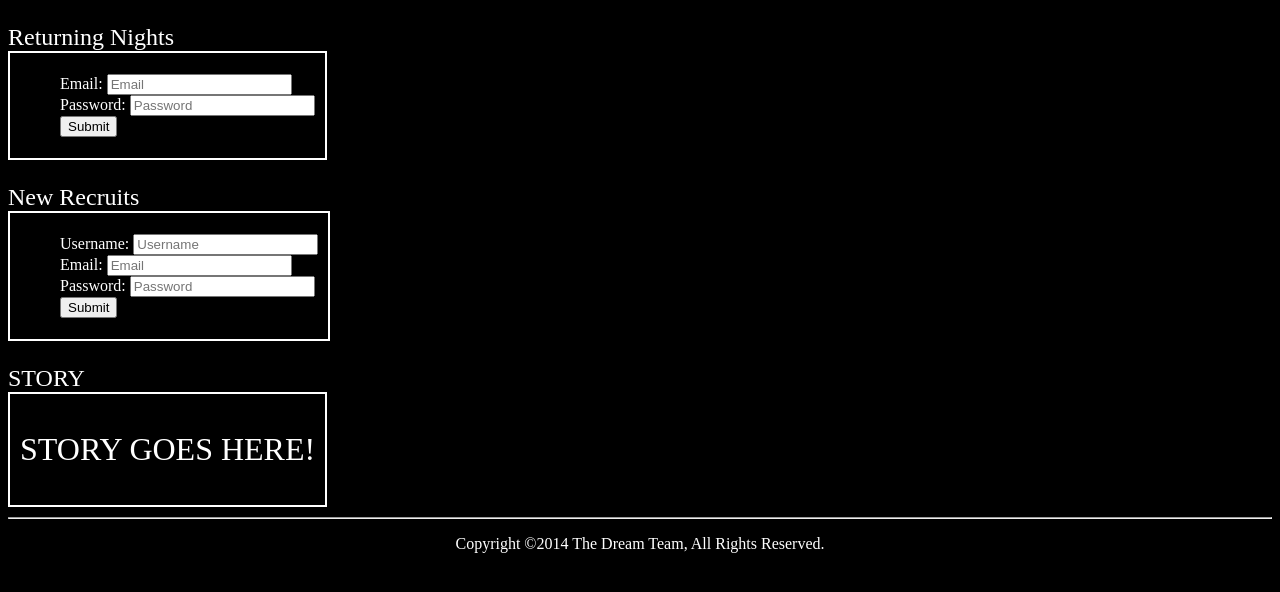
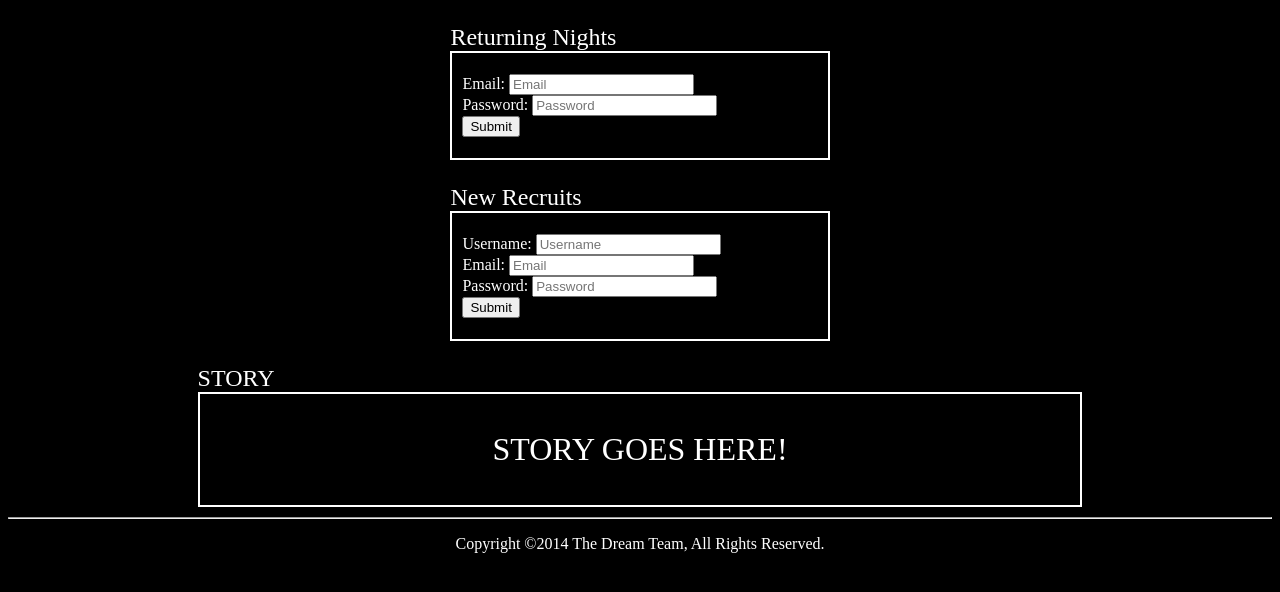
Before and after one commit to wspurgin/NightKnights, a PHP site: page /html/login.php in a window 1280 px wide. Shown: the part 58-650 px from the top of the page. Run offline with PHP 8.4, Linux system fonts and the light colour scheme.

Commit message:
Improved master.css

```diff
--- a/public/css/master.css
+++ b/public/css/master.css
@@ -25,6 +25,17 @@ p
   color:white;
 }
 
+label
+{
+  color: white;
+}
+
+form ul
+{
+  list-style-type: none;
+  padding-left: 0px;
+}
+
 .infobox
 {
   border-style: solid;
@@ -37,7 +48,7 @@ p
   padding-left: 10px;
   padding-right: 10px;
 
-  display: inline-block;
+  display: block;
 }
 
 .infocaption
@@ -48,6 +59,8 @@ p
 
 .center
 {
+  width: 30%;
+  display: block;
   margin-left: auto;
   margin-right: auto;
 }
@@ -59,14 +72,9 @@ p
   text-align: center;
 }
 
-form ul
+#story
 {
-  list-style-type: none;
-}
-
-label
-{
-  color: white;
+  width: 70%;
 }
 
 #navbar div
--- a/public/html/login.php
+++ b/public/html/login.php
@@ -12,19 +12,25 @@
     <h1>NIGHT KNIGHTS</h1>
   </header>
 
+  <div class="center" id="login">
     <p class="infocaption">Returning Nights</p>
-  <div id="returning" class="infobox center">
+    <div id="returning" class="infobox">
       <?php include("modules/login.html"); ?>
     </div>
+  </div>
 
+  <div class="center" id="account">
     <p class="infocaption">New Recruits</p>
-  <div id="newbies" class="infobox center">
+    <div id="newbies" class="infobox">
       <?php include("modules/createAccount.html"); ?>
     </div>
+  </div>
 
+  <div class="center" id="story">
     <p class="infocaption">STORY</p>
-  <div id="blurb" class="infobox words center">
+    <div id="blurb" class="infobox words">
       <p>STORY GOES HERE!</p>
+    </div>
   </div>
 
   <?php include("modules/copyright.html"); ?>
```
Lines whose indentation alone changed are shown as unchanged.
